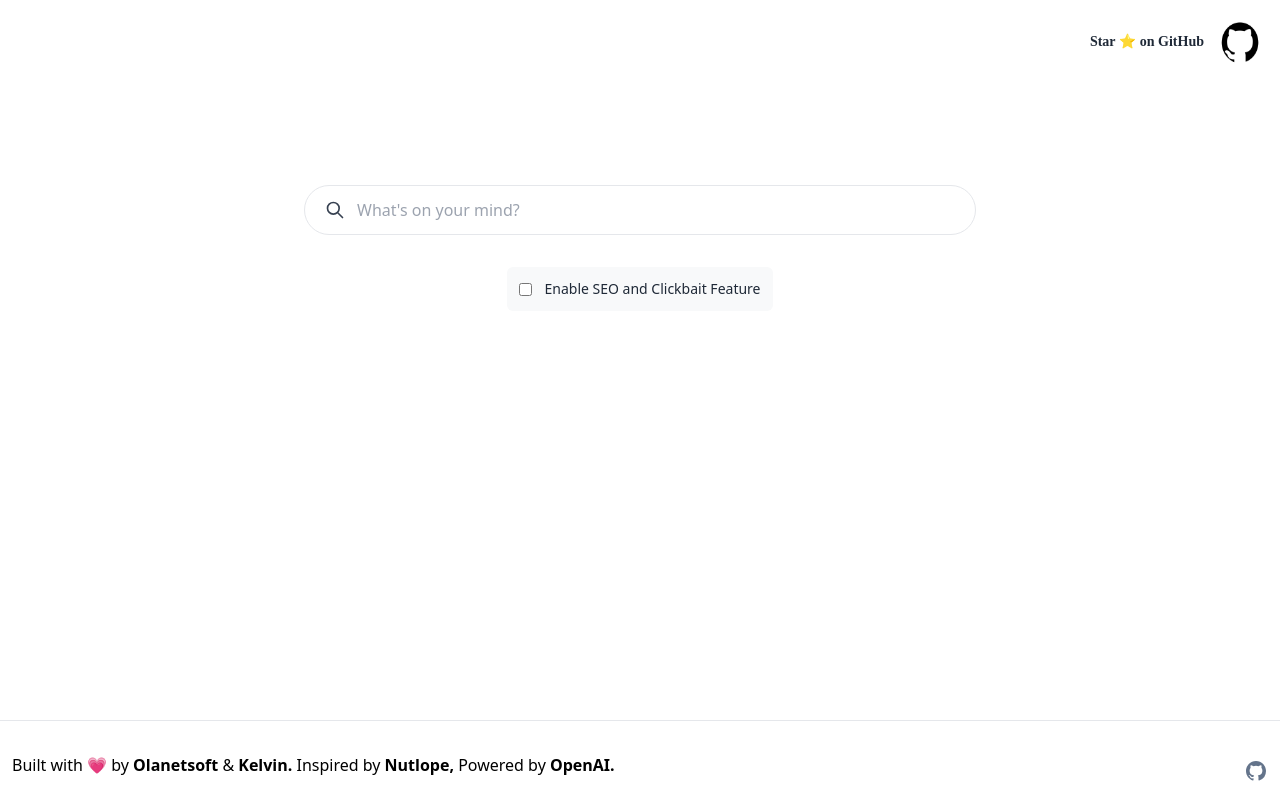
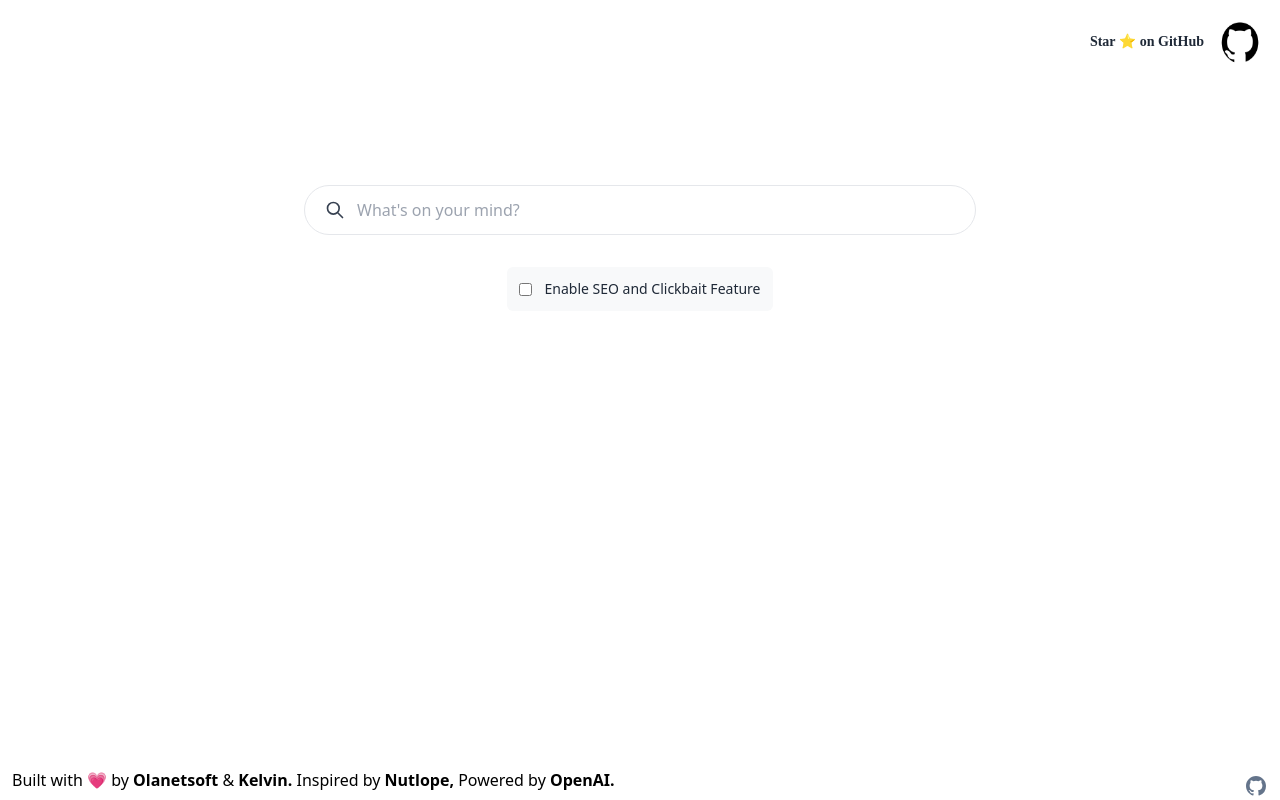
Before and after one commit to Olanetsoft/article-idea-generator, a Next.js app: page / in a window 1280 px wide. Built offline with nearby package versions, Linux system fonts and the light colour scheme.

Commit message:
Fix: Minor

```diff
--- a/components/Footer.tsx
+++ b/components/Footer.tsx
@@ -4,7 +4,7 @@ export default function Footer() {
   return (
 
     <footer
-     className="text-center h-16 sm:h-20 w-full sm:pt-2 pt-4 border-t mt-5 flex sm:flex-row flex-col justify-between items-center px-3 space-y-3 sm:mb-0 mb-3"
+      className="text-center h-16 sm:h-12 w-full sm:pt-2 pt-4 mt-5 flex sm:flex-row flex-col justify-between items-center px-3 space-y-3 sm:mb-0 mb-3"
       style={{
         position: "absolute",
         bottom: "0",
@@ -47,7 +47,11 @@ export default function Footer() {
           OpenAI.{" "}
         </a>
       </div>
-      <div className="flex space-x-4 pb-4 sm:pb-0" aria-label="Social" role="group">
+      <div
+        className="flex space-x-4 pb-4 sm:pb-0"
+        aria-label="Social"
+        role="group"
+      >
         <Link
           href="https://github.com/Olanetsoft/article-idea-generator"
           className="group"
--- a/pages/index.tsx
+++ b/pages/index.tsx
@@ -165,21 +165,20 @@ export default function Home() {
             <AnimatePresence mode="wait">
               <motion.div className="space-y-5 my-5">
                 {generatedTitles && (
-                  <div className="space-y-3 flex flex-col items-center justify-center max-w-xl mx-auto sm:space-y-0 sm:grid sm:grid-cols-2 sm:gap-4 sm:max-w-none lg:grid-cols-3 lg:max-w-full">
+                  <>
                     <p className="text-sm text-center text-gray-500 dark:text-gray-400 font-Ubuntu">
                       Click on any idea to copy it to your clipboard
                     </p>
+                    <div className="space-y-3 flex flex-col items-center justify-center max-w-xl mx-auto sm:space-y-0 sm:grid sm:grid-cols-2 sm:gap-4 sm:max-w-none lg:grid-cols-3 lg:max-w-full">
                       {generatedTitles
                         .match(/[0-9]+.[^0-9]+/g)
                         ?.map((generatedTitle, index) => {
                           return (
                             <div
-                            className="bg-white rounded-xl shadow-md p-4 hover:bg-gray-100 transition cursor-copy border"
+                              className="bg-white rounded-xl shadow-md p-2 hover:bg-gray-100 transition cursor-copy border"
                               onClick={() => {
                                 navigator.clipboard.writeText(generatedTitle);
-                              toast.success("Title copied to clipboard", {
-                                icon: "✂️",
-                              });
+                                toast.success("Title copied to clipboard");
                               }}
                               key={index}
                             >
@@ -188,12 +187,12 @@ export default function Home() {
                           );
                         })}
                     </div>
+                  </>
                 )}
               </motion.div>
             </AnimatePresence>
           </ResizablePanel>
         </form>
-
         <Footer />
       </div>
     </>
```
Lines whose indentation alone changed are shown as unchanged.
